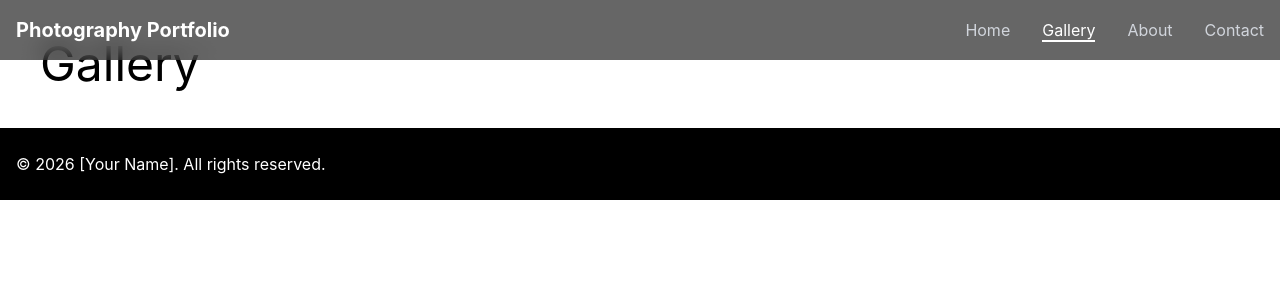
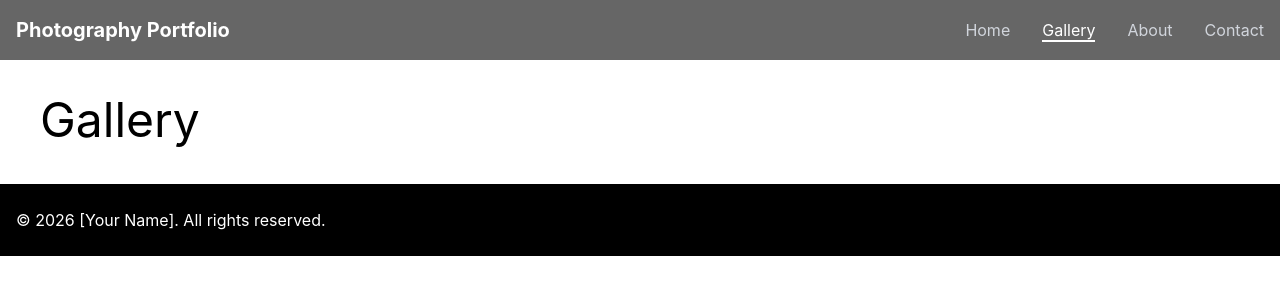
Before and after one commit to Pizzadreams/Photography_Portfolio, a React (Vite) app: page /gallery in a window 1280 px wide. Shown: the top 300 px of the page. Built offline with nearby package versions, Linux system fonts and the light colour scheme.

Commit message:
adjust navbar

```diff
--- a/src/layouts/MainLayout.jsx
+++ b/src/layouts/MainLayout.jsx
@@ -7,7 +7,7 @@ function MainLayout() {
     <>
         <Navbar />
         {/* Whatever page you're on */}
-        <main>
+        <main className="pt-14">
             <Outlet />
         </main>
 
--- a/src/pages/Home.jsx
+++ b/src/pages/Home.jsx
@@ -5,7 +5,10 @@ import ContactForm from "../components/ContactForm";
 function Home() {
   return (
     <>
-      <Hero />
+      <div className="-mt-14">
+        <Hero />
+      </div>
+
       <FeaturedGallery />
       <ContactForm />
     </>
```
